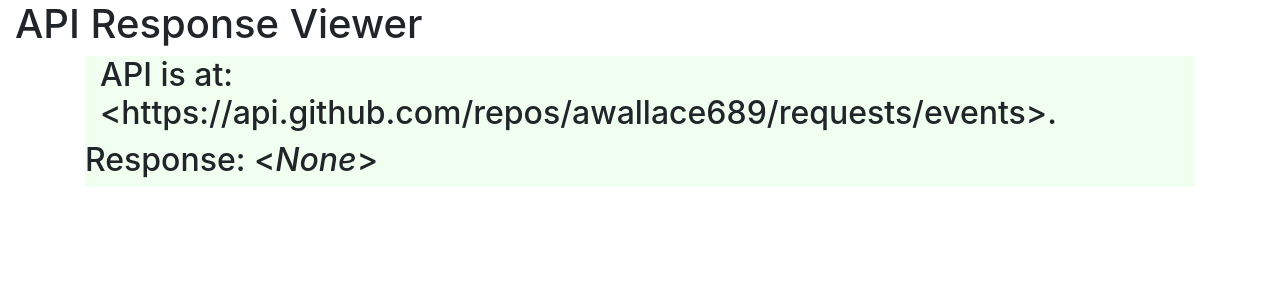
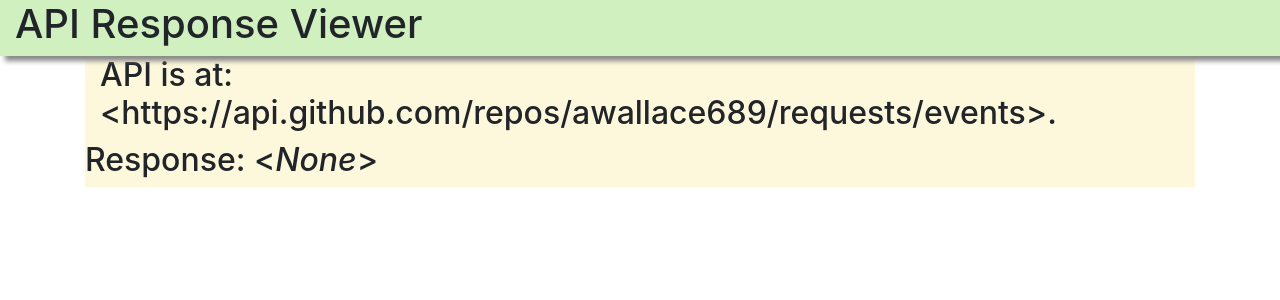
Before and after one commit to awallace689/requests, a Flask app: page / in a window 1280 px wide. Shown: the top 300 px of the page. Run offline with Flask 2, Linux system fonts and the light colour scheme; data that the repository does not hold is empty; some libraries are stand-ins or nearby versions.

Commit message:
Styled page

```diff
--- a/flaskr/static/home.css
+++ b/flaskr/static/home.css
@@ -1,4 +1,20 @@
+:root {
+  --header-color: #D0F0C0;
+  --page-color: #FDF8DC;
+  --content-color: #ebcb8c;
+}
+
 .headerbar {
-  background-color: palegreen;
-  box-shadow: 5px 5px;
+  background-color: var(--header-color);
+  box-shadow: 5px 5px 5px #888888;
 }
+
+.main-page {
+  background-color: var(--page-color);
+}
+
+.content {
+  background-color: var(--content-color);
+  margin: 10px;
+  padding: 12px;
+}
--- a/flaskr/templates/home.html
+++ b/flaskr/templates/home.html
@@ -14,15 +14,16 @@
 </head>
 
 <body>
-  <div class="container-fluid">
+  <div class="container-fluid headerbar sticky-top">
     <div class="row">
       <div class="col">
         <h1>API Response Viewer</h1>
       </div>
     </div>
+  </div>
 
     <div class="container">
-    <div class="col min-vh-70" style="background-color:honeydew">
+      <div class="col min-vh-70 main-page">
         {% if URL %}
           <div class="row">
             <div class="col">
@@ -32,18 +33,18 @@
         {% endif %}
           <div class="row">
             {% if source %}
-          <div class="col w-50">
+              <div class="col">
                 <h2>Full Response ({{source | length}}):</h2>
                 {% for obj in source %}
-              <div>{{obj}}</div>
+                  <div class="content">{{obj}}</div>
                 {% endfor %}
               </div>
 
               {% if models %}
-        <div class="col w-30">
+                <div class="col">
                   <h2>Models ({{models | length}}):</h2>
                   {% for obj in models %}
-            <div>{{obj}}</div>
+                    <div class="content">{{obj}}</div>
                   {% endfor %}
                 </div>
               {% endif %}
```
Lines whose indentation alone changed are shown as unchanged.
